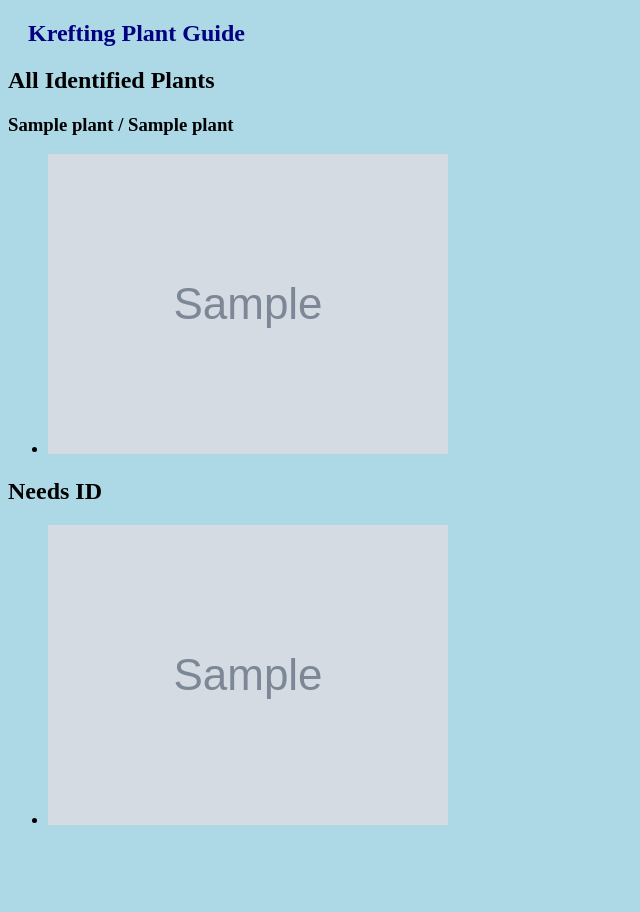
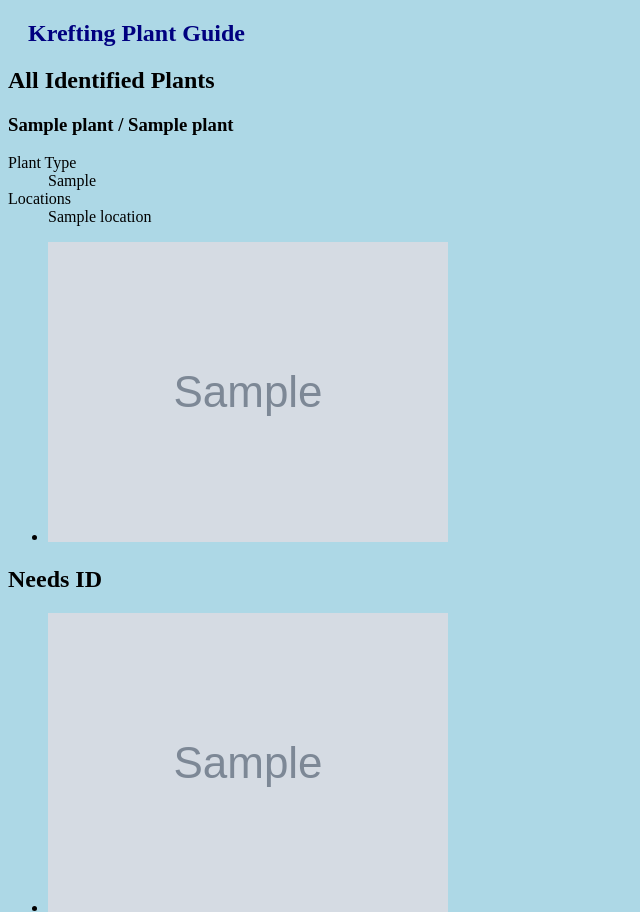
Before and after one commit to gordon-krefting/PlantBook, a Python web app: template book_formatter/book_formatter/templates/index.jinja2 in a window 1280 px wide. Shown: the top 912 px of the page, without its empty margins (0-640 px from the left). Before the commit the page ends 825 px from the top, so only its background shows below. Run offline with Jinja, Linux system fonts and the light colour scheme; the template is opened without the code that fills it: most values are stand-ins (such as "Sample title", 1, 10 or a date in 2020); grey boxes marked "Sample" are stand-in pictures.

Commit message:
minor bug fixes, formatting changes

```diff
--- a/book_formatter/book_formatter/book_formatter.py
+++ b/book_formatter/book_formatter/book_formatter.py
@@ -33,13 +33,14 @@ class PlantRecord:
         for r in records:
             if r.common_name and not self.common_name:
                 self.common_name = r.common_name
-            elif r.common_name != self.common_name:
+            elif r.common_name and r.common_name != self.common_name:
                 self.errors.add(
                     'Common name mismatch: %s != %s'
                     % (r.common_name, self.common_name))
+
             if r.plant_type and not self.plant_type:
                 self.plant_type = r.plant_type
-            elif r.plant_type != self.plant_type:
+            elif r.plant_type and r.plant_type != self.plant_type:
                 self.errors.add(
                     'Plant type mismatch: %s != %s'
                     % (r.plant_type, self.plant_type))
--- a/book_formatter/book_formatter/templates/index.jinja2
+++ b/book_formatter/book_formatter/templates/index.jinja2
@@ -14,6 +14,18 @@
       {% for p in plants %}
       <section class="plantrecord">
         <h3>{{p.scientific_name}} / {{p.common_name}}</h3>
+        <dl>
+          <dt>Plant Type</dt>
+          <dd>{{p.plant_type}}</dd>
+          <dt>Locations</dt>
+          {% for l in p.locations %}
+          <dd>{{l}}</dd>
+          {% endfor %}
+          {% if p.errors|length > 0 %}
+          <dt>Errors</dt>
+          <dd>{{p.errors}}</dd>
+          {% endif %}
+        </dl>
         <ul>
           {% for photo in p.photos %}
           <li><img src="images/{{photo}}" alt="{{p.scientific_name}}"></li>
```
Also changed, not shown: book_formatter/tests/test_loading.py (+15 -2 lines). Lines whose indentation alone changed are shown as unchanged.
